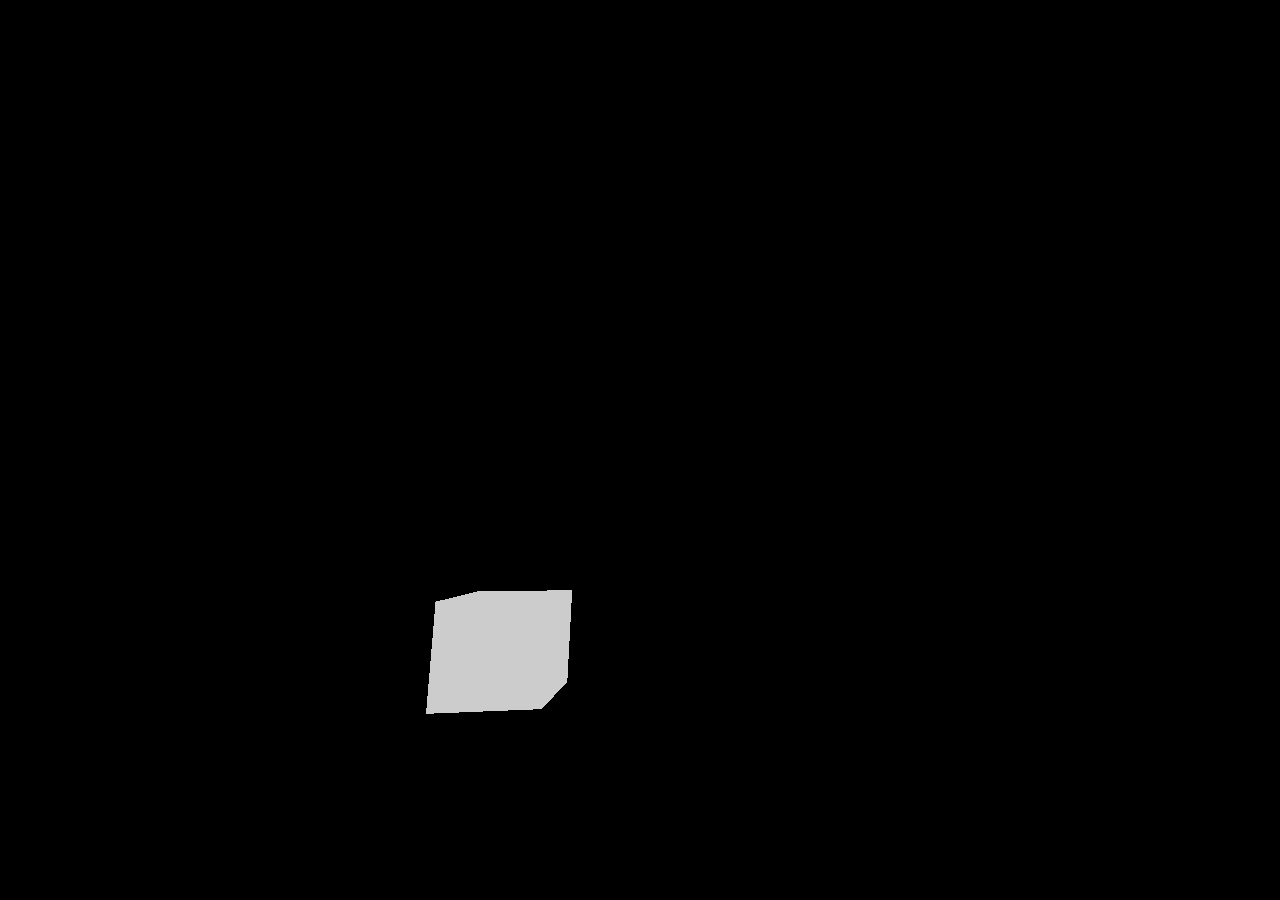
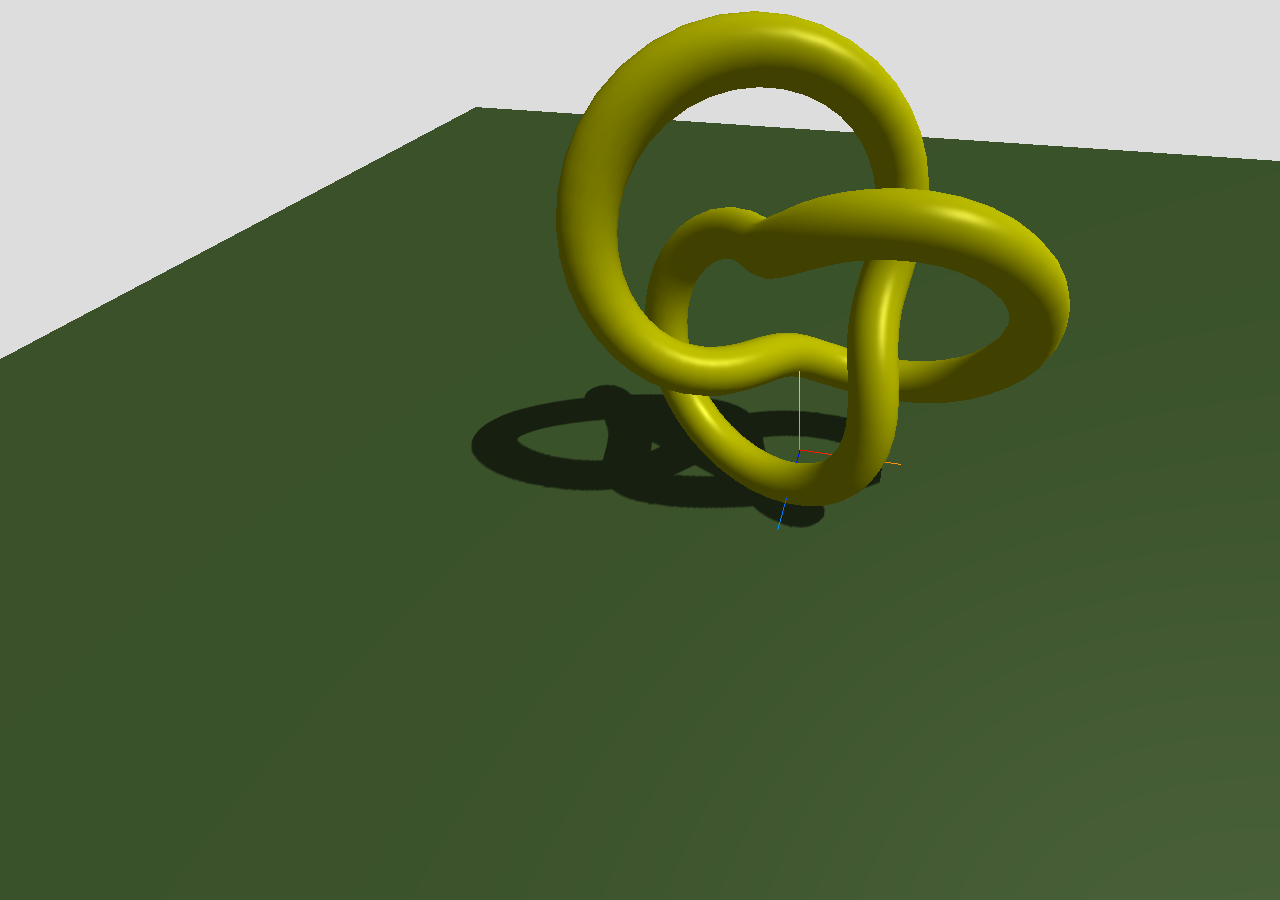
Before and after one commit to Prasantacharya/Garden-Sim, a website: page garden.html in a window 1280 px wide. Shown: the top 900 px of the page. Drawn offline with nearby package versions, Linux system fonts and the light colour scheme.

Commit message:
Created a really basic static scene for the garden
Has ambient and directional shadow-casting light, a ground plane, and an object for shadow casting.

```diff
--- a/garden.html
+++ b/garden.html
@@ -9,6 +9,6 @@
 
 	<body>
 			<script type = "text/javascript" src="node_modules/three/build/three.js"></script>
-			<script type="text/javascript" src="testScripts/test.js"></script>
+			<script type="text/javascript" src="main.js"></script>
 	</body>
 </html>
--- a/main.js
+++ b/main.js
@@ -0,0 +1,86 @@
+//const parameters
+const WIN_WIDTH = 1600;
+const WIN_HEIGHT = 900;
+const VIEW_FOV = 75;
+
+//scene, camera, renderer, etc
+const scene = new THREE.Scene();
+scene.background = new THREE.Color(0xDDDDDD);
+const camera = new THREE.PerspectiveCamera(VIEW_FOV, WIN_WIDTH/WIN_HEIGHT, 0.1, 1000);
+const renderer = new THREE.WebGLRenderer();
+renderer.setSize(WIN_WIDTH, WIN_HEIGHT);
+renderer.shadowMap.enabled = true;
+renderer.shadowMap.type = THREE.PCFSoftShadowMap;
+document.body.appendChild(renderer.domElement);
+
+
+//setup of GroundPlane (ie a plane for ground...)
+//TODO: convert plane params from magic numbers to consts
+var groundPlaneMesh = new THREE.PlaneGeometry(100, 100, 1, 1);
+groundPlaneMesh.rotateX(Math.PI/2);
+var groundPlaneMaterial = new THREE.MeshPhongMaterial({
+    side: THREE.DoubleSide,
+    color: 0x577A3E,
+    reflectivity: 0,
+    shininess: 15
+});
+var groundPlane = new THREE.Mesh(groundPlaneMesh, groundPlaneMaterial);
+groundPlane.receiveShadow = true;
+groundPlane.translateY(-1)
+scene.add(groundPlane);
+
+//ambient light
+var ambientLight = new THREE.AmbientLight(0x404040);
+scene.add(ambientLight);
+
+//directional light that casts shadows
+var sunLight = new THREE.DirectionalLight(0xFFFFFF, 0.5);
+sunLight.castShadow = true;
+sunLight.position.set(20, 30, 0);
+scene.add(sunLight);
+
+//shadow settings
+sunLight.shadow.mapSize.width = 2048;
+sunLight.shadow.mapSize.height = 2048;
+//l,r,top,bot are based on the scene dimensions right now.
+//TODO: turn these magic numbers into consts
+sunLight.shadow.camera.left = -50;
+sunLight.shadow.camera.right = 50;
+sunLight.shadow.camera.top = 30;
+sunLight.shadow.camera.bottom = -4;
+sunLight.shadow.camera.near = 0.1;
+sunLight.shadow.camera.far = 500;
+sunLight.shadow.camera.updateProjectionMatrix();
+
+//helpers for debug
+var axesHelper = new THREE.AxesHelper(5);
+scene.add(axesHelper);
+
+//torusKnot for shadow debugging
+var torusGeometry = new THREE.TorusKnotGeometry(6, 1, 128, 16);
+var torusMaterial = new THREE.MeshPhongMaterial({
+    side: THREE.FrontSide,
+    color: 0xffff00,
+    reflectivity: 0.8,
+    shininess: 70
+});
+var torus = new THREE.Mesh(torusGeometry, torusMaterial);
+torus.castShadow = true;
+torus.translateY(8);
+scene.add(torus);
+
+//Camera parameters
+//TODO: compute camera positioning per-frame to move it around in the scene
+camera.position.z = 20;
+camera.position.y = 21;
+camera.position.x = 4;
+camera.lookAt(0,0,0);
+
+function render(){
+    //scene is static (for now), no need to requestAnimFrame
+    //requestAnimationFrame(render);
+
+    renderer.render(scene, camera);
+}
+
+render();
```
